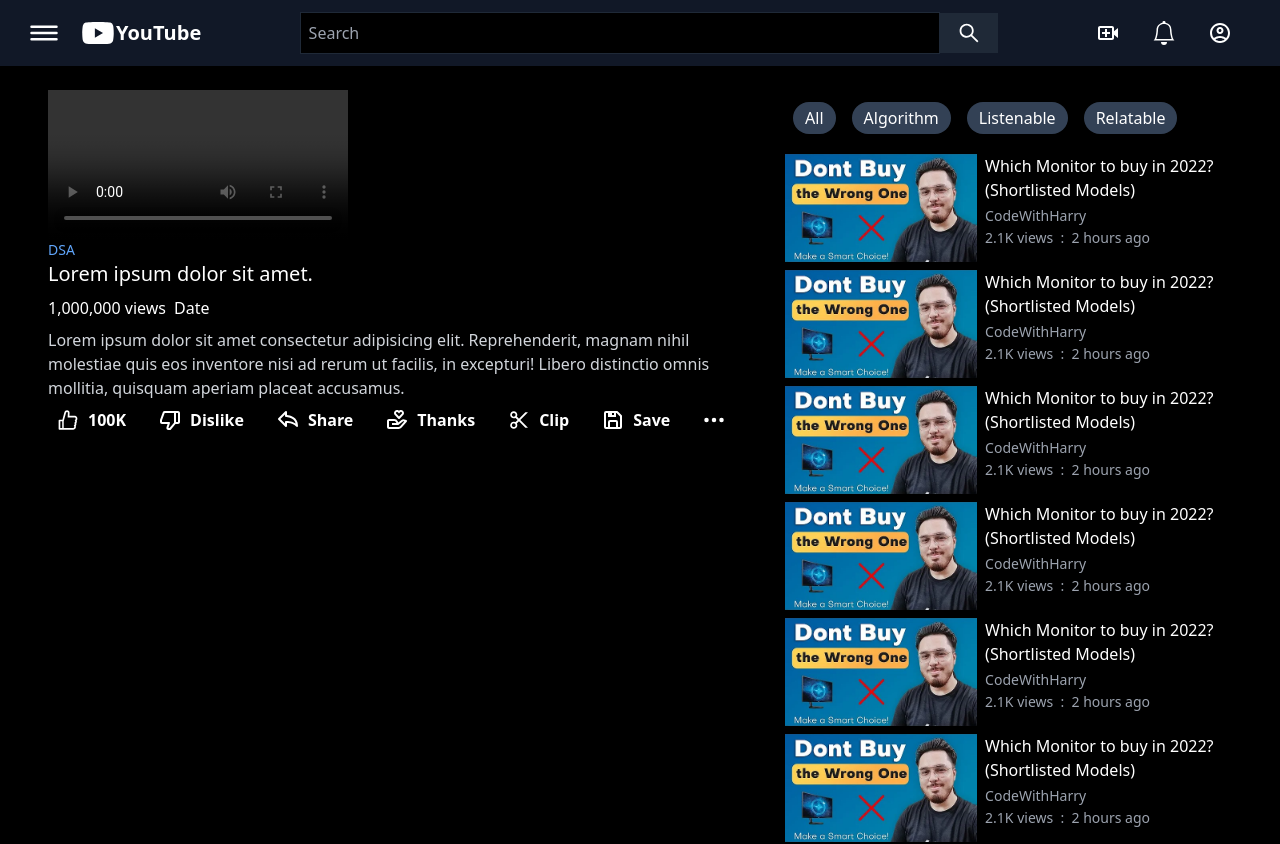
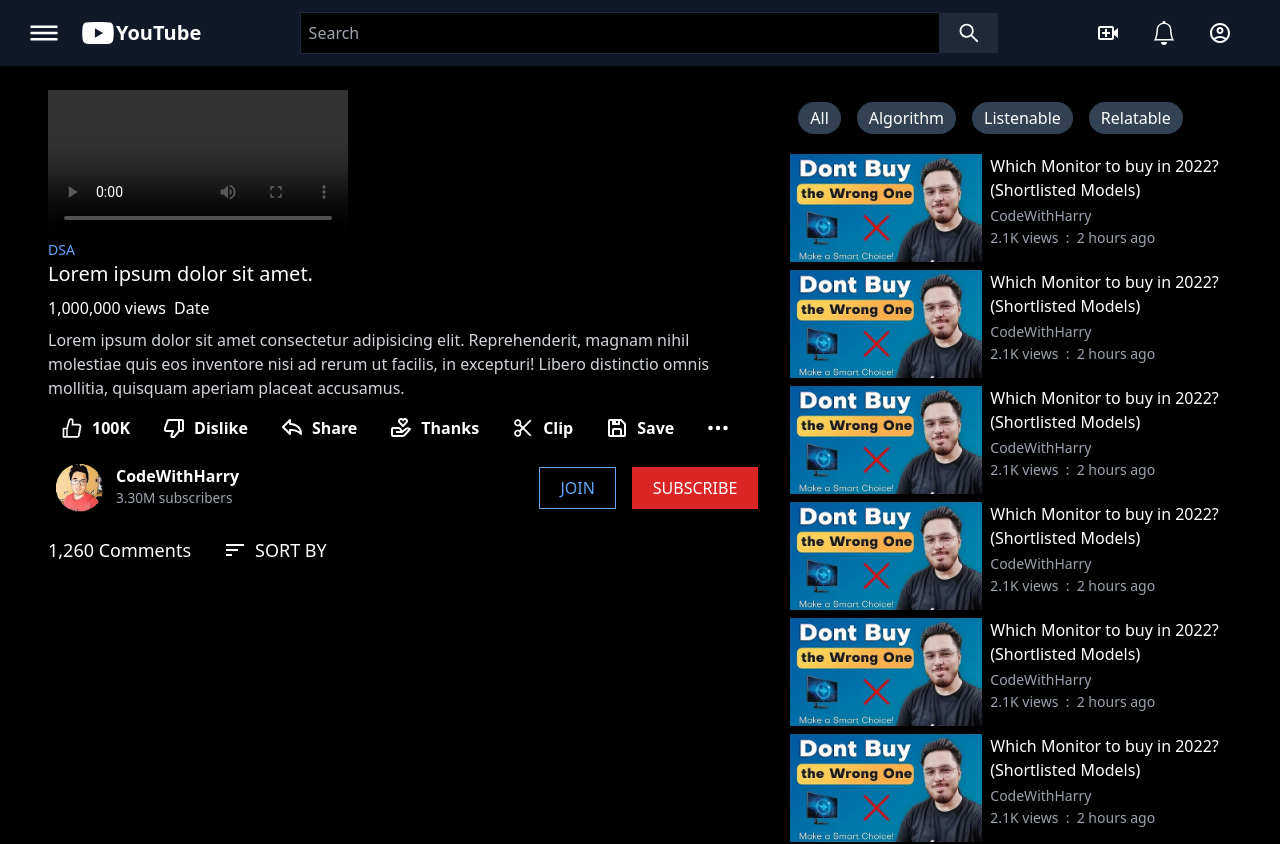
Before and after one commit to ShivanshAr97/Youtube, a React (Create React App) app: page /video in a window 1280 px wide. Shown: the top 844 px of the page. Built offline with nearby package versions, Linux system fonts and the light colour scheme.

Commit message:
sixth commit

```diff
--- /dev/null
+++ b/src/components/Channel.js
@@ -0,0 +1,24 @@
+import React from 'react'
+import img2 from '../img/img1_1.png'
+
+const Channel = () => {
+    return (
+        <>
+            <div className='flex items-center justify-between'>
+                <div className='m-2 flex'>
+                    <img className='w-12 h-12' src={img2} alt="" />
+                    <div className='mx-3'>
+                        <h3 className='text-white font-bold'>CodeWithHarry</h3>
+                        <p className='text-[0.85rem] text-gray-400 font-medium'>3.30M subscribers</p>
+                    </div>
+                </div>
+                <div className=''>
+                    <button className='border border-blue-400 bg-transparent text-blue-400 px-5 py-2 mx-4'>JOIN</button>
+                    <button className='border outline-none border-red-600 text-white bg-red-600 px-5 py-2 font-medium'>SUBSCRIBE</button>
+                </div>
+            </div>
+        </>
+    )
+}
+
+export default Channel
--- /dev/null
+++ b/src/components/Comments.js
@@ -0,0 +1,16 @@
+import React from 'react'
+import { MdSort } from 'react-icons/md';
+
+const Comments = () => {
+  return (
+    <div className='text-white flex text-lg font-medium my-4 items-center'>
+    1,260 Comments
+    <div className='mx-8 flex items-center'>
+        <MdSort size='24'/>
+        <p className='mx-2'>SORT BY</p>
+    </div>
+    </div>
+  )
+}
+
+export default Comments
--- /dev/null
+++ b/src/components/Desc.js
@@ -0,0 +1,33 @@
+import React from 'react'
+import { AiOutlineLike, AiOutlineScissor } from 'react-icons/ai';
+import { BsThreeDots } from 'react-icons/bs';
+import { BiDislike, BiShare, BiDonateHeart, BiSave } from 'react-icons/bi';
+import DescButtons from './DescButtons';
+import Channel from './Channel';
+
+const Desc = () => {
+    return (
+
+    <div className='bg-black'>
+            <p className='text-blue-400 text-sm cursor-pointer'>DSA</p>
+            <h3 className='text-white text-xl font-medium'>Lorem ipsum dolor sit amet.</h3>
+            <div className='flex'>
+                <p className='text-white text-md font-medium my-2'>1,000,000 views</p>
+                <p className='text-white text-md font-medium m-2'>Date</p>
+            </div>
+            <p className='text-gray-300'>Lorem ipsum dolor sit amet consectetur adipisicing elit. Reprehenderit, magnam nihil molestiae quis eos inventore nisi ad rerum ut facilis, in excepturi! Libero distinctio omnis mollitia, quisquam aperiam placeat accusamus.</p>
+            <div className='flex text-white my-4'>
+                <DescButtons icon= <AiOutlineLike size="24px"/> title="100K"/>
+                <DescButtons icon= <BiDislike size="24px"/> title="Dislike"/>
+                <DescButtons icon= <BiShare size="24px"/> title="Share"/>
+                <DescButtons icon= <BiDonateHeart size="24px"/> title="Thanks"/>
+                <DescButtons icon= <AiOutlineScissor size="24px"/> title="Clip"/>
+                <DescButtons icon= <BiSave size="24px"/> title="Save"/>
+                <DescButtons icon= <BsThreeDots size="24px"/>/>
+                </div>
+                <Channel/>
+            </div>
+            )
+}
+
+            export default Desc
--- /dev/null
+++ b/src/components/DescButtons.js
@@ -0,0 +1,17 @@
+import React from 'react'
+import { AiOutlineLike, AiOutlineScissor } from 'react-icons/ai';
+import { BsThreeDots } from 'react-icons/bs';
+import { BiDislike, BiShare, BiDonateHeart, BiSave } from 'react-icons/bi';
+
+const DescButtons = (props) => {
+    return (
+        <>
+            <div className='flex items-center mx-3 cursor-pointer'>
+                {props.icon}
+                <span className='mx-2 font-semibold'>{props.title}</span>
+            </div>
+        </>
+    )
+}
+
+export default DescButtons
--- a/src/components/Video.js
+++ b/src/components/Video.js
@@ -1,53 +1,17 @@
 import React from 'react'
 import video1 from '../img/FitBuddy.mkv'
-import { AiOutlineLike, AiOutlineScissor } from 'react-icons/ai';
-import { BsThreeDots } from 'react-icons/bs';
-import { BiDislike, BiShare, BiDonateHeart, BiSave } from 'react-icons/bi';
 import ShortVideos from './ShortVideos';
 import VideoTags from './VideoTags';
+import Desc from './Desc';
+import Comments from './Comments';
 
 const Video = () => {
     return (
         <div className='flex bg-black'>
         <div className='pl-12 mr-4 w-[70%]'>
             <video className=' pt-6 outline-none' src={video1} controls></video>
-            <p className='text-blue-400 text-sm cursor-pointer'>DSA</p>
-            <h3 className='text-white text-xl font-medium'>Lorem ipsum dolor sit amet.</h3>
-            <div className='flex'>
-                <p className='text-white text-md font-medium my-2'>1,000,000 views</p>
-                <p className='text-white text-md font-medium m-2'>Date</p>
-            </div>
-            <p className='text-gray-300'>Lorem ipsum dolor sit amet consectetur adipisicing elit. Reprehenderit, magnam nihil molestiae quis eos inventore nisi ad rerum ut facilis, in excepturi! Libero distinctio omnis mollitia, quisquam aperiam placeat accusamus.</p>
-            <div className='flex text-white m-2'>
-                <div className='flex items-center mr-3'>
-                    <AiOutlineLike size="24" />
-                    <span className='mx-2 font-semibold cursor-pointer'>100K</span>
-                </div>
-                <div className='flex items-center mx-3'>
-                    <BiDislike size="24" />
-                    <span className='mx-2 font-semibold cursor-pointer'>Dislike</span>
-                </div>
-                <div className='flex items-center mx-3'>
-                    <BiShare size="24" />
-                    <span className='mx-2 font-semibold cursor-pointer'>Share</span>
-                </div>
-                <div className='flex items-center mx-3'>
-                    <BiDonateHeart size="24" />
-                    <span className='mx-2 font-semibold cursor-pointer'>Thanks</span>
-                </div>
-                <div className='flex items-center mx-3'>
-                    <AiOutlineScissor size="24" />
-                    <span className='mx-2 font-semibold cursor-pointer'>Clip</span>
-                </div>
-                <div className='flex items-center mx-3'>
-                    <BiSave size="24" />
-                    <span className='mx-2 font-semibold cursor-pointer'>Save</span>
-                </div>
-                <div className='flex items-center mx-3'>
-                    <BsThreeDots size="24" />
-                </div>
-
-            </div>
+            <Desc/>
+            <Comments/>
         </div>
         <div className='w-[45%] m-4'>
             <VideoTags/>
```
